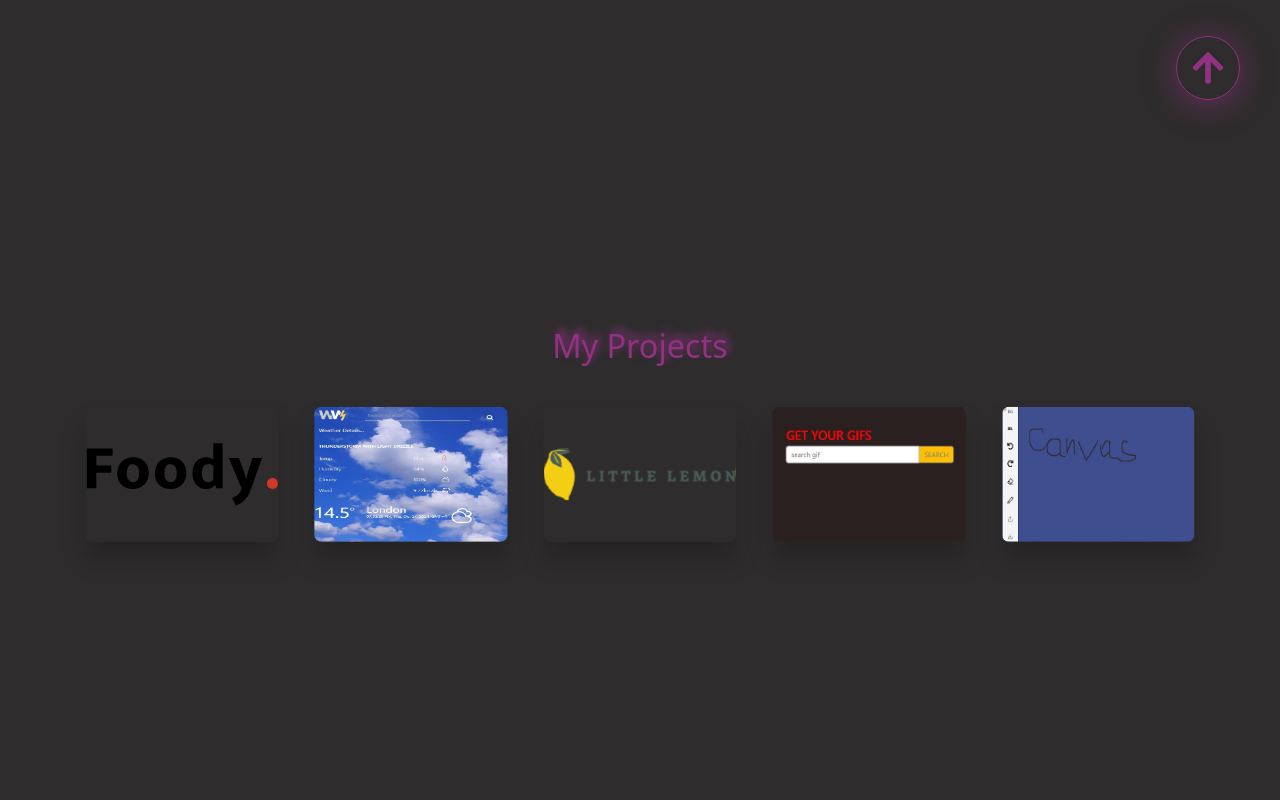
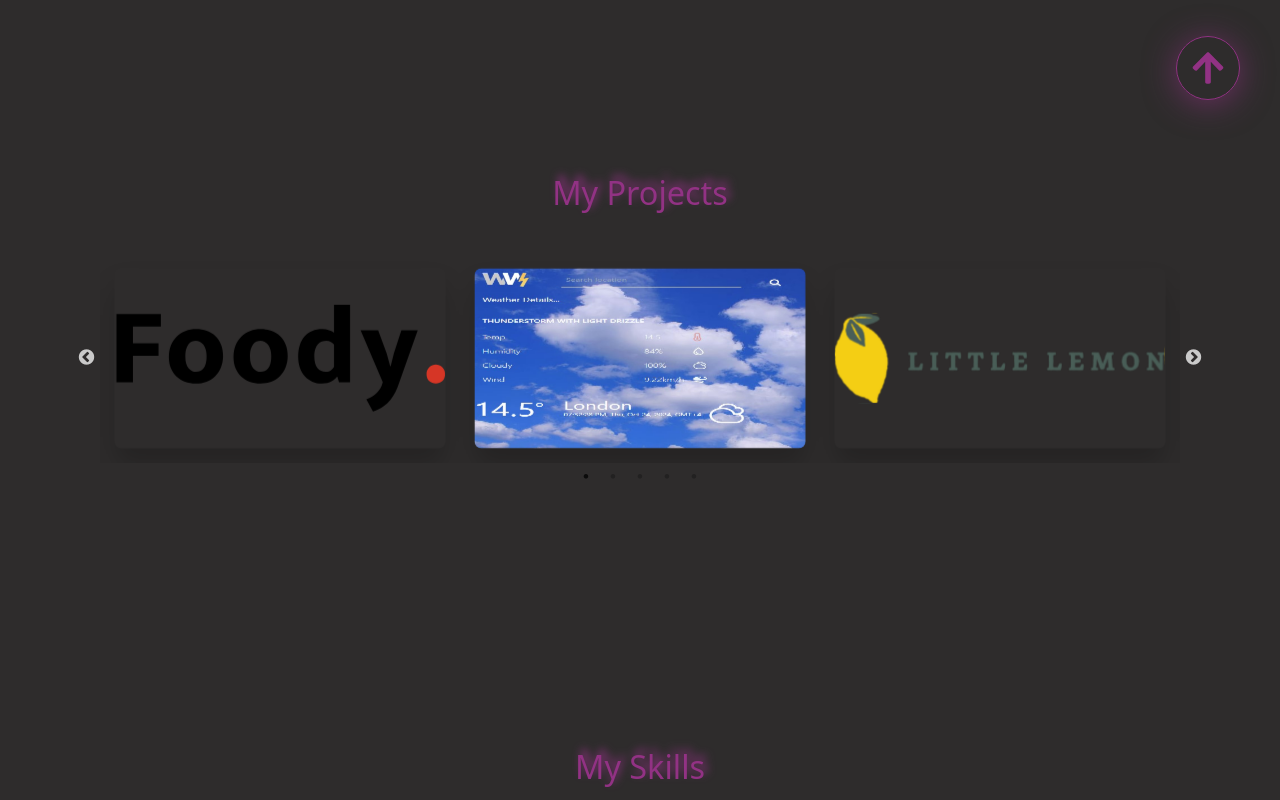
Before and after one commit to narminmammadova1/portfolio, a Next.js app: page / in a window 1280 px wide. Shown: the part 700-1500 px from the top of the page. Built offline with nearby package versions, Linux system fonts and the light colour scheme.

Commit message:
added slick-slider

```diff
--- a/Components/Certificates/index.tsx
+++ b/Components/Certificates/index.tsx
@@ -27,6 +27,11 @@ const certificatesData:CertificateProps[]= [
     title: 'EACAMP Modern Fronted Certificate',
     link: 'https://school.eacampschool.com/mod/customcert/verify_certificate.php?contextid=6262&code=AufxQ9a7IG&qrcode=1',
   },
+  {
+    id: 5,
+    title: 'Intern Intelligence Frontend Developer',
+    link: 'https://school.eacampschool.com/mod/customcert/verify_certificate.php?contextid=6262&code=AufxQ9a7IG&qrcode=1',
+  },
 ];
 
 const Certificates = () => {
@@ -37,7 +42,7 @@ const Certificates = () => {
   useEffect(() => {
     const storedLang = localStorage.getItem('language');
     if (storedLang) {
-      i18n.changeLanguage(storedLang); // LocalStorage'dan dil al
+      i18n.changeLanguage(storedLang);
     }
   }, [i18n]);
 
--- a/Components/Contact/index.tsx
+++ b/Components/Contact/index.tsx
@@ -85,7 +85,7 @@ catch(err){console.log(err);
     <FaInstagramSquare className='text-4xl text-purplemain' />
       </button>
       </a> */}
-      <a href="https://github.com/narminmammadova1">
+      <a target='blank' href="https://github.com/narminmammadova1">
             <button className='mb-8 w-16 h-16 lg:w-20 lg:h-20 border cursor-pointer  rounded-full  flex items-center justify-center border-gray-700 shadow-shadowCustom'>
             <FaGithub  className='text-4xl  text-purplemain'  />
               </button>
@@ -96,7 +96,7 @@ catch(err){console.log(err);
               </button>
               </a>
               <a href="">
-            <button className='mb-8 w-16 h-16 lg:w-20 lg:h-20 border cursor-pointer  rounded-full  flex items-center justify-center border-gray-700 shadow-shadowCustom'>
+            <button  className='mb-8 w-16 h-16 lg:w-20 lg:h-20 border cursor-pointer  rounded-full  flex items-center justify-center border-gray-700 shadow-shadowCustom'>
             <TbBrandFiverr  className='text-4xl  text-purplemain'  />
 
               </button>
--- a/Components/Projects/index.tsx
+++ b/Components/Projects/index.tsx
@@ -1,100 +1,90 @@
-import { useAnimatedStyles } from '@/hooks/useAnimated'
-import Image from 'next/image'
-import React, { useEffect } from 'react'
-import { useTranslation } from 'react-i18next'
-import {animated} from "react-spring"
 
-
-
+import { useEffect } from "react";
+import { useTranslation } from "react-i18next";
+import Image from "next/image";
+import Slider from "react-slick";
+import { useAnimatedStyles } from "@/hooks/useAnimated";
+import { animated } from "@react-spring/web";
 
 const Projects = () => {
-const {t,i18n}=useTranslation()
-
-// const [projectsData, setProjectsData] = useState<Project[]>([])
+  const { t, i18n } = useTranslation();
 
   useEffect(() => {
-  const storedLang = localStorage.getItem('language');
+    const storedLang = localStorage.getItem("language");
     if (storedLang) {
       i18n.changeLanguage(storedLang);
     }
   }, [i18n]);
 
-const projectsData=[{
-  id:1,
-  image:"/logo.svg" ,
-  link:"https://foody-app-pearl.vercel.app/"
-},
-{
-  id:2,
-  image:"/w1.jpg",
-  link:"https://weather-nu-navy-26.vercel.app/"
-},
+  const projectsData = [
+    { id: 1, image: "/logo.svg", link: "https://foody-app-pearl.vercel.app/" },
+    { id: 2, image: "/w1.jpg", link: "https://weather-nu-navy-26.vercel.app/" },
+    { id: 3, image: "/Lemonlogo.svg", link: "https://little-lemon-two-blush.vercel.app/" },
+    { id: 4, image: "/getgifs4.jpg", link: "https://narminmammadova1.github.io/getGif/" },
+    { id: 5, image: "/mycanvas.jpg", link: "https://canvas-tau-taupe.vercel.app/" },
+  ];
 
-{
-  id:3,
-  image:"/Lemonlogo.svg",
-  link:"https://little-lemon-two-blush.vercel.app/"
-},
-{
-  id:4,
-  image:"/getgifs4.jpg",
-  link:"https://narminmammadova1.github.io/getGif/"
-},
-{
-  id:5,
-  image:"/mycanvas.jpg",
-  link:"https://canvas-tau-taupe.vercel.app/"
-},
+  const settings = {
+    dots: true,
+    infinite: true,
+    speed: 500,
+    slidesToShow: 3,
+    slidesToScroll: 1,
+    arrows: true,
+    focusOnSelect: true,
+    pauseOnHover: false,
+    responsive: [
+      { breakpoint: 1024, settings: { slidesToShow: 2 } },
+      { breakpoint: 768, settings: { slidesToShow: 1 } },
+    ],
+  };
 
-
-]
-
-
-
-
-
-const { getSpringStyles, setHoveredId,hoveredId} = useAnimatedStyles();
-
+  const { getSpringStyles, setHoveredId, hoveredId } = useAnimatedStyles();
 
   return (
-  <div>
-     <section id="projects" className=" ">
-  <div className=" ">
-    <h1 className="text-purplemain drop-shadow-custom text-center">{t("My Projects")}</h1>
+    <section id="projects" className="py-10">
+      <h1 className="text-purplemain drop-shadow-custom text-center">
+        {t("My Projects")}
+      </h1>
 
-       <div className="  lg:flex lg:gap-10 mt-10 px-10 lg:px-0  lg:justify-around">
-
-{projectsData.map((project)=>(
- <animated.div key={project.id} style={getSpringStyles(project.id)} className="w-3/4 mx-auto  mb-10 lg:w-1/3 border-none  relative h-[150px] lg:h-[150px] flex-col jus rounded-lg overflow-hidden"
-
- onMouseEnter={()=>setHoveredId(project.id)}
- onMouseLeave={()=>setHoveredId(null)}
+      <div className="mt-10 px-10 lg:px-4">
+        <Slider {...settings}>
+          {projectsData.map((project) => (
+            <div key={project.id} className="p-4">
+              <animated.div
+                style={getSpringStyles(project.id)}
+                className="relative h-[200px] flex justify-center items-center rounded-lg overflow-hidden borde border-gray-700"
+                onMouseEnter={() => {
+                  setHoveredId(project.id);
+                }}
+                onMouseLeave={() => {
+                  setHoveredId(null);
+                }}
               >
-
-       <Image src={project.image} width={250}
-        height={200} alt=""
-        // objectFit='cover'
-        className=' min-w-full h-[150px] lg:h-[150px]'/>
-
-
-        {hoveredId===project.id && (    <a href={project.link} target='_blank' rel='noopener norefferer'>
-           <button className='  px-6 m-4 text-white absolute bottom-2  border-2 border-purplemain rounded-md'>{t("view")}</button>  </a>
+                <Image
+                  src={project.image}
+                  width={200}
+                  height={200}
+                  alt="project"
+                  className="min-w-full h-[200px]"
+                />
+                {hoveredId === project.id && (
+                  <a
+                    href={project.link}
+                    target="_blank"
+                    rel="noopener noreferrer"
+                    className="absolute bottom-0 w-full text-center text-xl bg-purplemain text-white px-4 py-1 "
+                  >
+                    {t("view")}
+                  </a>
                 )}
-
-
               </animated.div>
-
-
-
+            </div>
           ))}
-
-
-
-       </div>
+        </Slider>
       </div>
     </section>
-  </div>
-)
-}
+  );
+};
 
-export default Projects
+export default Projects;
--- a/package.json
+++ b/package.json
@@ -18,8 +18,10 @@
     "react-i18next": "^15.0.2",
     "react-icons": "^5.3.0",
     "react-intersection-observer": "^9.13.1",
+    "react-slick": "^0.30.3",
     "react-spring": "^9.7.4",
-    "react-toastify": "^10.0.5"
+    "react-toastify": "^10.0.5",
+    "slick-carousel": "^1.8.1"
   },
   "devDependencies": {
     "@types/node": "^20",
--- a/pages/_app.tsx
+++ b/pages/_app.tsx
@@ -2,6 +2,8 @@ import { ToastContainer } from "react-toastify";
 import "../styles/globals.css";
 import type { AppProps } from "next/app";
 import 'react-toastify/dist/ReactToastify.css';
+import "slick-carousel/slick/slick.css";
+import "slick-carousel/slick/slick-theme.css";
 
 export default function App({ Component, pageProps }: AppProps) {
   return(
```
Also changed, not shown: 1 other file (tests, documents, lock files or other folders). Lines whose indentation alone changed are shown as unchanged.
